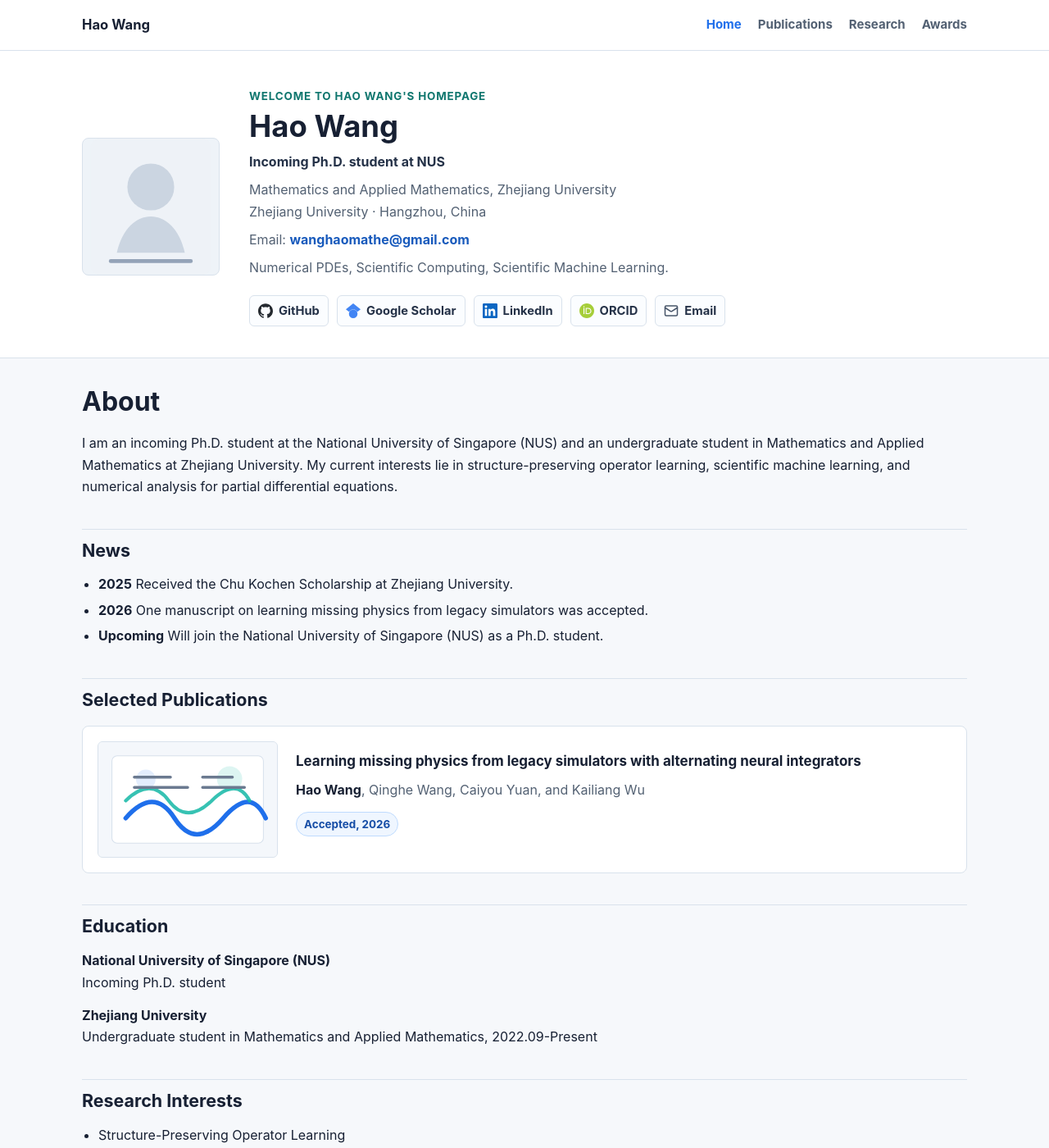
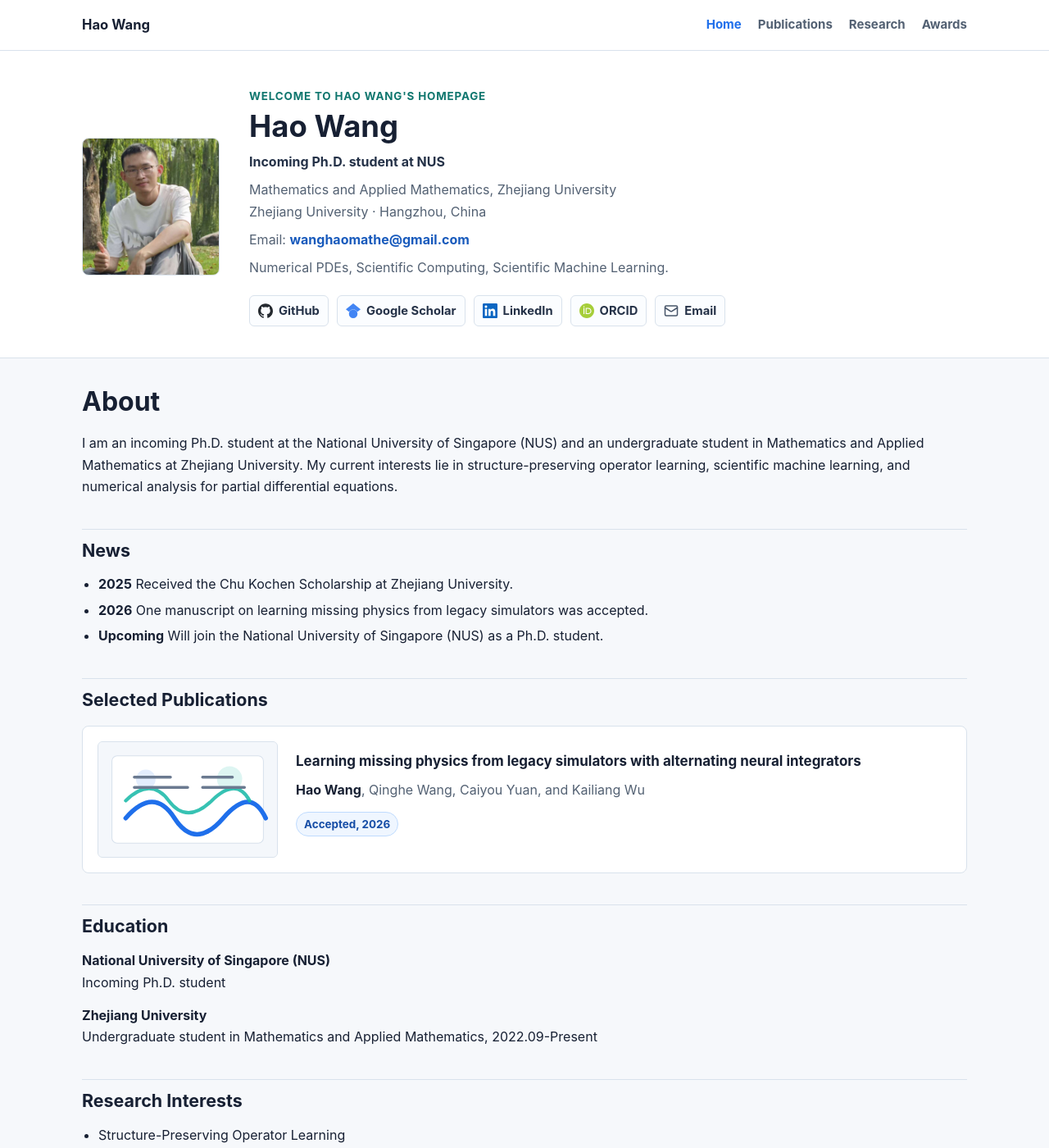
Before and after one commit to shanxue-w/shanxue-w.github.io, an MkDocs documentation site: the page built from docs/index.md, in a window 1280 px wide and 1400 px high. Shown: the whole window at 82% size. Built offline with MkDocs 1.6.1, drawn with Linux system fonts in a browser that asks for light colours.

Commit message:
Use personal photo for homepage avatar

```diff
--- a/docs/assets/css/site.css
+++ b/docs/assets/css/site.css
@@ -121,6 +121,8 @@ a:focus {
   display: block;
   width: 168px;
   height: 168px;
+  object-fit: cover;
+  object-position: center center;
   border: 1px solid var(--border);
   border-radius: 8px;
   background: var(--surface-muted);
--- a/mkdocs.yml
+++ b/mkdocs.yml
@@ -30,7 +30,7 @@ extra:
     department: Mathematics and Applied Mathematics, Zhejiang University
     location: Hangzhou, China
     email: wanghaomathe@gmail.com
-    avatar: assets/img/avatar-placeholder.svg
+    avatar: assets/img/hao-wang.jpg
     summary: Numerical PDEs, Scientific Computing, Scientific Machine Learning.
     links:
       - label: GitHub
--- a/overrides/base.html
+++ b/overrides/base.html
@@ -38,7 +38,7 @@
 
     <section class="profile-hero" aria-label="Profile">
       <div class="profile-hero-inner">
-        <img class="profile-avatar" src="{{ profile.avatar|url }}" alt="Profile placeholder for {{ profile.name }}">
+        <img class="profile-avatar" src="{{ profile.avatar|url }}" alt="Photo of {{ profile.name }}">
         <div class="profile-copy">
           <p class="profile-kicker">Welcome to Hao Wang's Homepage</p>
           <h1 class="profile-name">{{ profile.name }}</h1>
```
Also changed, not shown: docs/assets/img/hao-wang.jpg (added), 2 other files.
